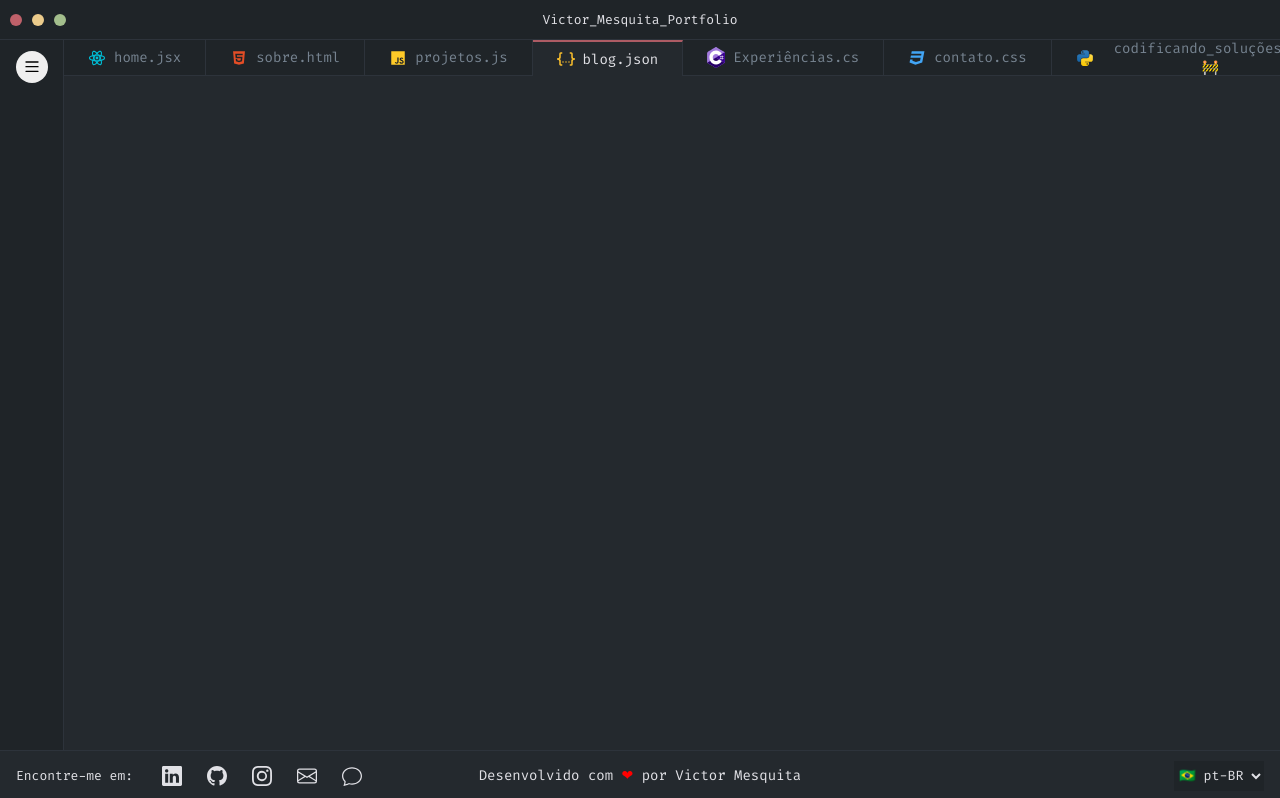
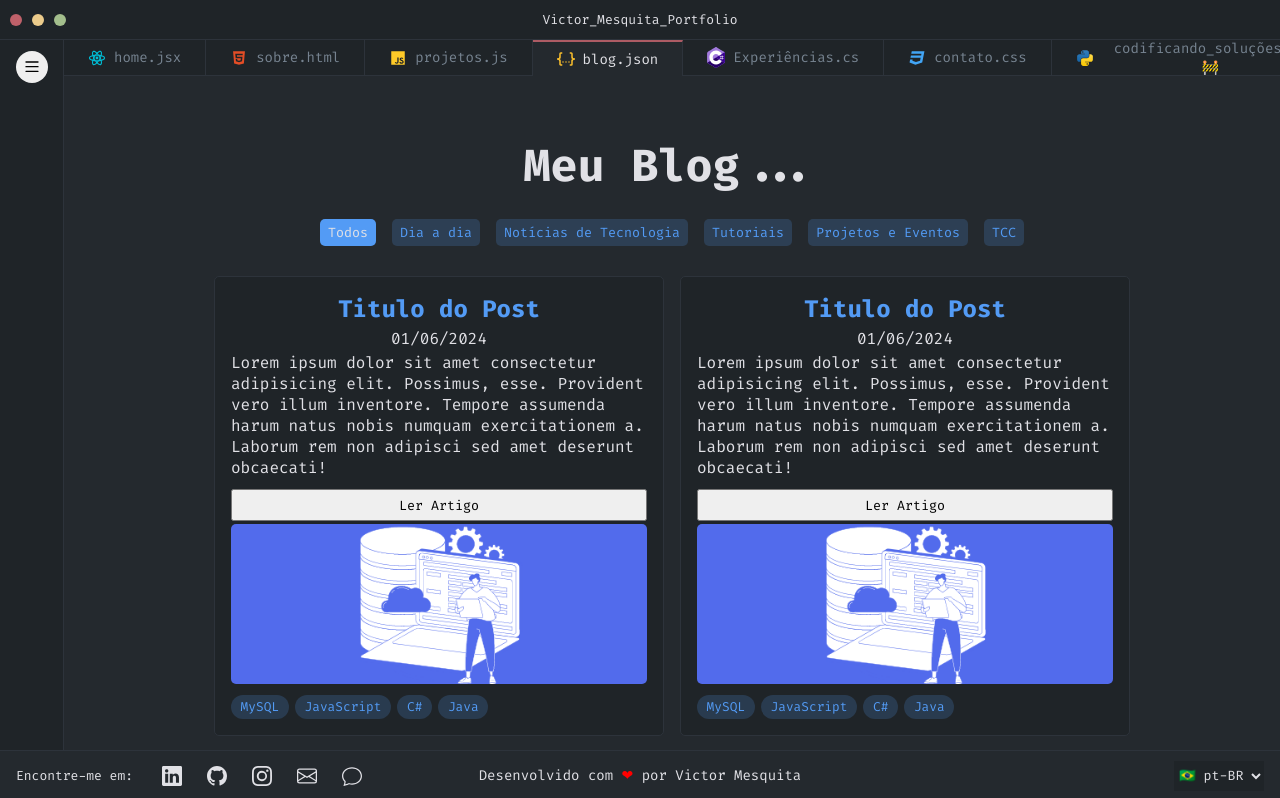
Before and after one commit to victor-joness/Portifolio, a React (Create React App) app: page /blog in a window 1280 px wide. Shown: the top 798 px of the page. Built offline with nearby package versions, Linux system fonts and the light colour scheme; a web font is replaced by a local one.

Commit message:
Criação do blog e ajustes

```diff
--- a/src/App.js
+++ b/src/App.js
@@ -7,8 +7,10 @@ import Home from './pages/Home';
 import Projects from './pages/Projects';
 import Blog from './pages/Blog';
 import Experiencies from './pages/Experiencies';
+import Codificando from './pages/Codificando';
 
-import Codificando from './pages/Codificando';
+import Post from "./pages/Post";
+import posts from "./data/blog";
 
 function App() {
   return (
@@ -21,6 +23,8 @@ function App() {
         <Route path="/blog" element={ <Blog /> } />
         <Route path="/experiences" element={<Experiencies/>}/>
         <Route path="/codificando" element={<Codificando/>}/>
+
+        <Route path="/post/:id" element={<Post posts={posts}/>}/>
       </Routes>
     </>
   );
--- a/src/data/blog.js
+++ b/src/data/blog.js
@@ -1,18 +1,58 @@
 const posts = [
   {
-    name: 'Julia Lopes',
-    message: '"Além de ser uma pessoa talentosíssima e com habilidades técnicas inúmeras, nos presentou com sua tranquilidade, equilíbrio. Sempre pronto a ajudar."',
-    social: 'https://www.linkedin.com'
+    id: 1,
+    categoria: "dia_a_dia",
+    titulo: "Titulo do Post",
+    data: "01/06/2024",
+    descrição: "Lorem ipsum dolor sit amet consectetur adipisicing elit. Possimus, esse. Provident vero illum inventore. Tempore assumenda harum natus nobis numquam exercitationem a. Laborum rem non adipisci sed amet deserunt obcaecati!",
+    src: "back.png",
+    repository: "",
+    site: "",
+    tecnologias: ["MySQL", "JavaScript", "C#", "Java"],
   },
   {
-    name: 'Hercules Henrique',
-    message: '"Além de ser uma pessoa incrível pra trocar aprendizados, se demonstrou peça fundamental no projeto que fizemos parte. Ele se mostrou uma pessoa muito colaborativa e prestativa, ajudando na construção de soluções para problemas com muita criatividade."',
-    social: 'https://www.linkedin.com'
+    id: 2,
+    categoria: "dia_a_dia",
+    titulo: "Titulo do Post",
+    data: "01/06/2024",
+    descrição: "Lorem ipsum dolor sit amet consectetur adipisicing elit. Possimus, esse. Provident vero illum inventore. Tempore assumenda harum natus nobis numquam exercitationem a. Laborum rem non adipisci sed amet deserunt obcaecati!",
+    src: "back.png",
+    repository: "",
+    site: "",
+    tecnologias: ["MySQL", "JavaScript", "C#", "Java"],
   },
   {
-    name: 'Rafael Almeida',
-    message: '"Agradeço pela sua colaboração proativa e pela comunicação clara durante todo o processo de desenvolvimento. Sua disponibilidade para ajudar, compartilhar conhecimento e discutir ideias contribuiu significativamente para a equipe e para o nosso produto final."',
-    social: 'https://www.linkedin.com'
+    id: 3,
+    categoria: "dia_a_dia",
+    titulo: "Titulo do Post",
+    data: "01/06/2024",
+    descrição: "Lorem ipsum dolor sit amet consectetur adipisicing elit. Possimus, esse. Provident vero illum inventore. Tempore assumenda harum natus nobis numquam exercitationem a. Laborum rem non adipisci sed amet deserunt obcaecati!",
+    src: "back.png",
+    repository: "",
+    site: "",
+    tecnologias: ["MySQL", "JavaScript", "C#", "Java"],
+  },
+  {
+    id: 4,
+    categoria: "dia_a_dia",
+    titulo: "Titulo do Post",
+    data: "01/06/2024",
+    descrição: "Lorem ipsum dolor sit amet consectetur adipisicing elit. Possimus, esse. Provident vero illum inventore. Tempore assumenda harum natus nobis numquam exercitationem a. Laborum rem non adipisci sed amet deserunt obcaecati!",
+    src: "back.png",
+    repository: "",
+    site: "",
+    tecnologias: ["MySQL", "JavaScript", "C#", "Java"],
+  },
+  {
+    id: 5,
+    categoria: "dia_a_dia",
+    titulo: "Titulo do Post",
+    data: "01/06/2024",
+    descrição: "Lorem ipsum dolor sit amet consectetur adipisicing elit. Possimus, esse. Provident vero illum inventore. Tempore assumenda harum natus nobis numquam exercitationem a. Laborum rem non adipisci sed amet deserunt obcaecati!",
+    src: "back.png",
+    repository: "",
+    site: "",
+    tecnologias: ["MySQL", "JavaScript", "C#", "Java"],
   },
 ];
 
--- a/src/data/projects.js
+++ b/src/data/projects.js
@@ -3,7 +3,7 @@ const projects = [
     type: "front",
     name: "Solf1",
     description:
-      "Sistema de Controle Financeiro Pessoal na Web, Realizado para a Disciplina de Projeto Integrador I.",
+      "Um sistema para o controle financeiro pessoal. Permite aos usuários gerenciar, organizar e controlar suas finanças de forma acessível.",
     src: "logoverde.png",
     repository:
       "https://github.com/victor-joness/Solf1-Solucoes-Financeiras-2.0",
@@ -23,7 +23,7 @@ const projects = [
     type: "front",
     name: "Temps",
     description:
-      "Repositorio com templates de sites single/landing page responsivos e modernos",
+      "Repositório com templates de sites single/landing page responsivos e modernos, projetados para oferecer design elegante e performance otimizada em qualquer dispositivo.",
     src: "temps.png",
     repository:
       "https://github.com/victor-joness/Templates-para-sites-genericos-freelances",
@@ -43,14 +43,41 @@ const projects = [
     type: "front",
     name: "R&VIEW PDF",
     description:
-      "Projeto de um Visualizador e Editor de Documentos PDF, Realizado para a Disciplina de Projeto Integrador II.",
+      "Este projeto consiste em um visualizador e editor de documentos PDF, permitindo aos usuários visualizar, anotar, editar e salvar arquivos PDF com facilidade e eficiência.",
     src: "R-view.png",
     repository: "https://github.com/victor-joness/R-VIEW",
     site: "https://www.figma.com/file/j8VOMfCe3Gyb2pTaN9fu4d/Untitled?fuid=988763697417346370",
     technologies: ["HTML5", "CSS3", "ES6"],
   },
+  {
+    type: "back",
+    name: "Em breve",
+    description: "Em breve",
+    src: "back.png",
+    repository: "",
+    site: "",
+    technologies: ["MySQL"],
+  },
+  {
+    type: "back",
+    name: "Em breve",
+    description: "Em breve",
+    src: "back.png",
+    repository: "",
+    site: "",
+    technologies: ["MySQL"],
+  },
+  {
+    type: "back",
+    name: "Em breve",
+    description: "Em breve",
+    src: "back.png",
+    repository: "",
+    site: "",
+    technologies: ["MySQL"],
+  },
 
-  {
+  /* {
     type: "front",
     name: "Ecommerce App",
     description:
@@ -67,7 +94,7 @@ const projects = [
       "NodeJs",
       "MongoDB",
     ],
-  },
+  }, */
   {
     type: "back",
     name: "Em breve",
--- a/src/pages/Blog.js
+++ b/src/pages/Blog.js
@@ -6,13 +6,25 @@ import SideBar from "../components/SideBar";
 import MenuMobile from "../components/MenuMobile";
 import posts from "../data/blog";
 import "../styles/Blog.css";
+import { useNavigate } from 'react-router-dom';
 
 function Blog() {
+  const navigate = useNavigate();
   const [data, setData] = useState("");
 
   const childToParent = (childdata) => {
     setData(childdata);
   };
+
+  const [typeFilter, setTypeFilter] = useState("all");
+  const filterPosts = () => {
+    if (typeFilter === "all") return posts;
+    return posts.filter(({ categoria }) => categoria.includes(typeFilter));
+  };
+
+  const HandleClickPost = (id) => {
+    navigate(`/post/${id}`);
+  }
 
   return (
     <body>
@@ -21,7 +33,99 @@ function Blog() {
         <section className={`main-container ${data && "active"}`}>
           <Header />
           <MenuMobile />
-          <main className="main-wrapper blog"></main>
+          <main className="main-wrapper posts">
+            <h1 className="title-page-posts">Meu Blog...</h1>
+            <div className="btn-container">
+              <button
+                type="button"
+                className={`btn-filter ${typeFilter === "all" && "active"}`}
+                onClick={() => setTypeFilter("all")}
+              >
+                Todos
+              </button>
+              <button
+                type="button"
+                className={`btn-filter ${
+                  typeFilter === "dia_a_dia" && "active"
+                }`}
+                onClick={() => setTypeFilter("dia_a_dia")}
+              >
+                Dia a dia
+              </button>
+              <button
+                type="button"
+                className={`btn-filter ${
+                  typeFilter === "noticias" && "active"
+                }`}
+                onClick={() => setTypeFilter("noticias")}
+              >
+                Notícias de Tecnologia
+              </button>
+              <button
+                type="button"
+                className={`btn-filter ${
+                  typeFilter === "tutoriais" && "active"
+                }`}
+                onClick={() => setTypeFilter("tutoriais")}
+              >
+                Tutoriais
+              </button>
+              <button
+                type="button"
+                className={`btn-filter ${
+                  typeFilter === "projetos_startup" && "active"
+                }`}
+                onClick={() => setTypeFilter("projetos_eventos")}
+              >
+                Projetos e Eventos
+              </button>
+              <button
+                type="button"
+                className={`btn-filter ${typeFilter === "tcc" && "active"}`}
+                onClick={() => setTypeFilter("tcc")}
+              >
+                TCC
+              </button>
+            </div>
+            <div className="posts-container">
+              {filterPosts().map(
+                (
+                  {
+                    categoria,
+                    titulo,
+                    data,
+                    src,
+                    repository,
+                    descrição,
+                    site,
+                    tecnologias,
+                    id
+                  },
+                  index
+                ) => (
+                  <div key={index} className="card-posts">
+                    <h2 className="title-posts">{titulo}</h2>
+                    <p className="data-posts">{data}</p>
+                    <p>{descrição}</p>
+
+                    <button className="button-posts" onClick={() => HandleClickPost(id)}>Ler Artigo</button>
+                    <div className="img-container">
+                      <img
+                        src={src}
+                        alt="Imagem do projeto"
+                        className="img-posts"
+                      />
+                    </div>
+                    <div className="technologies-container">
+                      {tecnologias.map((tech) => (
+                        <span className="span-technologies">{tech}</span>
+                      ))}
+                    </div>
+                  </div>
+                )
+              )}
+            </div>
+          </main>
         </section>
         <SideBar childToParent={childToParent} />
       </section>
--- /dev/null
+++ b/src/pages/Post.js
@@ -0,0 +1,42 @@
+import React, { useEffect, useState } from "react";
+import { useParams } from "react-router-dom";
+
+import Header from "../components/Header";
+import TitleBar from "../components/TitleBar";
+import Footer from "../components/Footer";
+import SideBar from "../components/SideBar";
+import MenuMobile from "../components/MenuMobile";
+
+const Post = ({ posts }) => {
+  const [data, setData] = useState("");
+
+  const childToParent = (childdata) => {
+    setData(childdata);
+  };
+
+  const { id } = useParams();
+  const post = posts.find((p) => p.id === parseInt(id));
+
+  if (!post) {
+    return <div>Post não encontrado</div>;
+  }
+
+  return (
+    <body>
+      <TitleBar />
+      <section className="flex-container">
+        <section className={`main-container ${data && "active"}`}>
+          <Header />
+          <MenuMobile />
+          <main className="main-wrapper codificando">
+            <h1>EM CONSTRUÇÃO 🚧🚧🚧</h1>
+          </main>
+        </section>
+        <SideBar childToParent={childToParent} />
+      </section>
+      <Footer />
+    </body>
+  );
+};
+
+export default Post;
--- a/src/pages/Projects.js
+++ b/src/pages/Projects.js
@@ -35,7 +35,7 @@ function Projects() {
                 className={`btn-filter ${typeFilter === "all" && "active"}`}
                 onClick={() => setTypeFilter("all")}
               >
-                All
+                Todos
               </button>
               <button
                 type="button"
```
Also changed, not shown: src/pages/Contact.js (+4 -4 lines).
